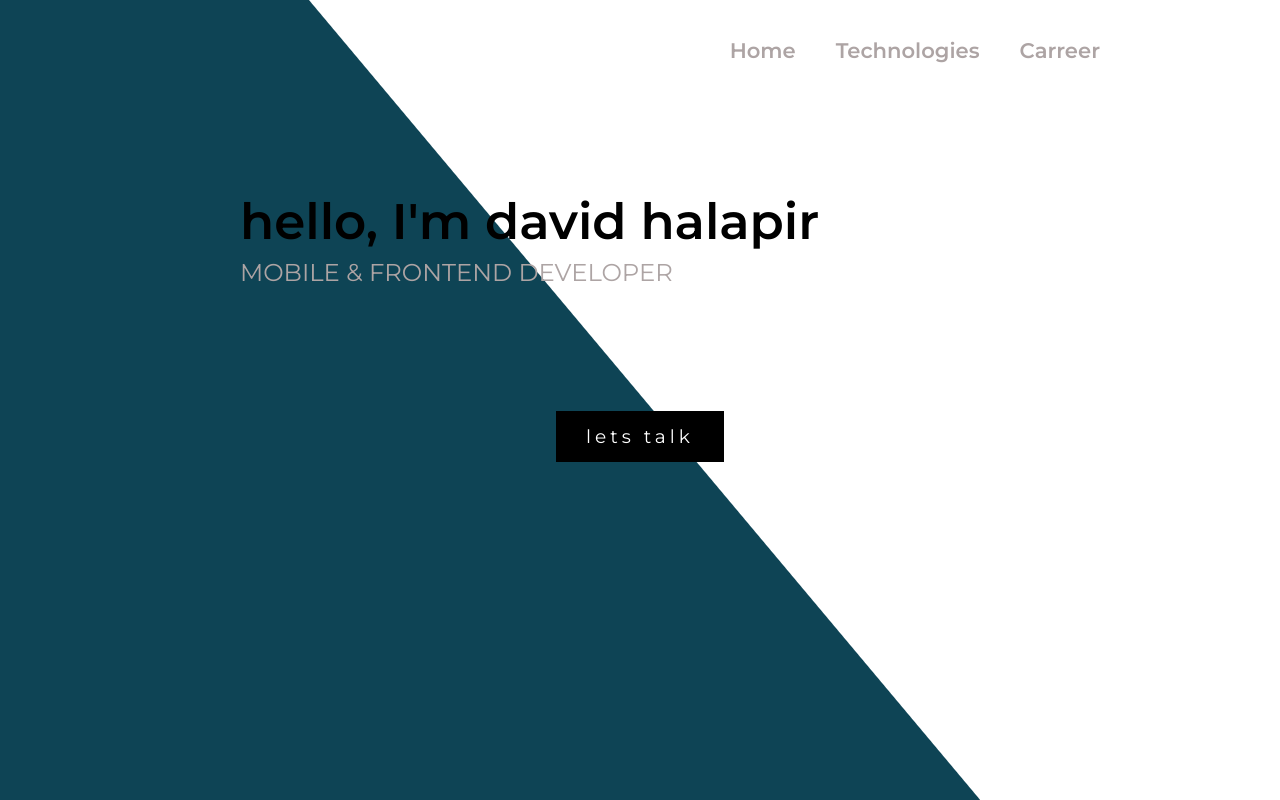
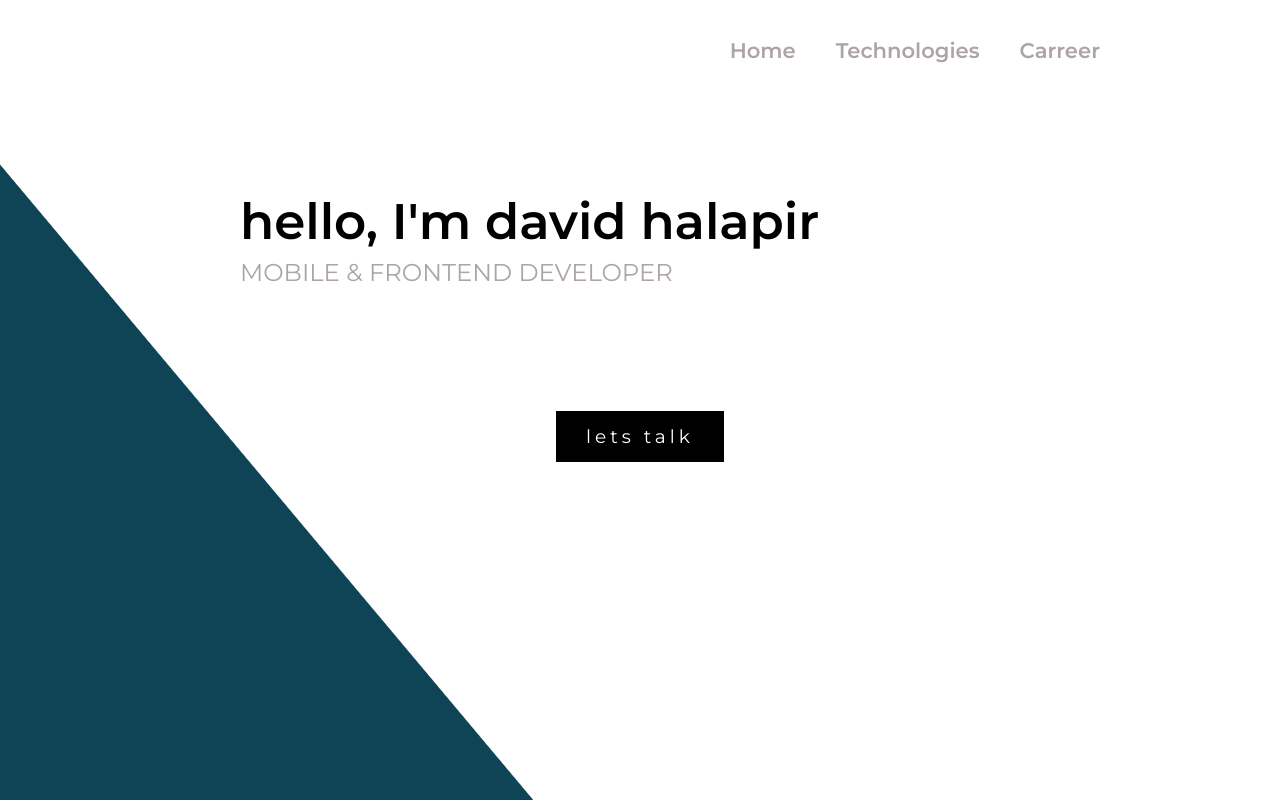
Before and after one commit to hala94/david_h_web, a React (Create React App) app: page / in a window 1280 px wide. Built offline with nearby package versions, Linux system fonts and the light colour scheme.

Commit message:
improved background animation

```diff
--- a/src/components/app/styles.module.css
+++ b/src/components/app/styles.module.css
@@ -7,7 +7,7 @@
 }
 
 :root {
-	--animation_background_size: 300%;
+	--animation_background_size: 100%;
 }
 
 .content_container {
@@ -106,8 +106,9 @@
 	bottom: 0%;
 	width: 100%;
 	background-image: linear-gradient(50deg, #0e4455 70%, white calc(70% + 1px));
-	background-size: 100% var(--animation_background_size);
-	background-position: 0% 0%;
+	background-size: 400%; /* 400 width (larger) of the container otherwise position doesn't work*/
+	background-attachment: fixed;
+	background-position: 360% 0%;
 	z-index: -4;
 }
 
@@ -119,9 +120,9 @@
 
 @keyframes animatedBackground1 {
 	from {
-		background-position: auto;
+		background-position: 360% 0%;
 	}
 	to {
-		background-position: 0% 15%;
+		background-position: 340% 0%;
 	}
 }
```
